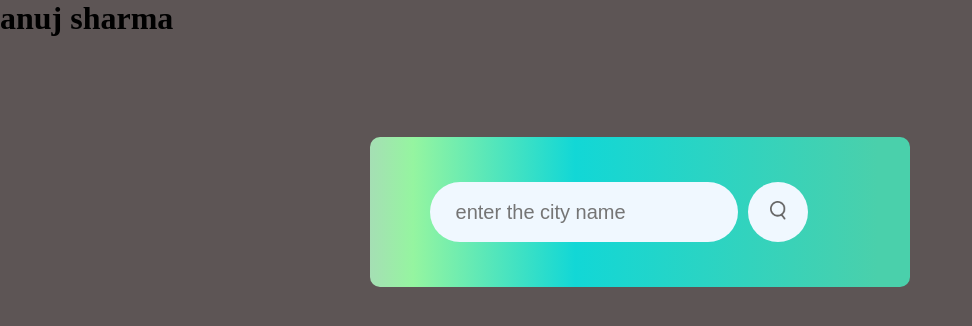
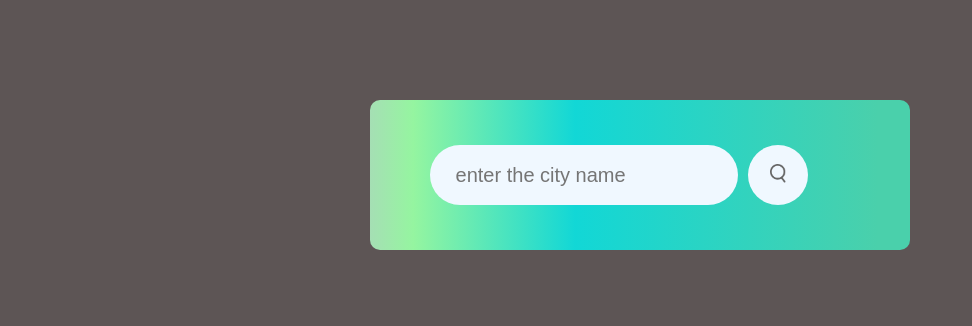
Before and after one commit to Anujsharma-web-git/wheather-app, a plain HTML site: page index.html in a window 1280 px wide. Shown: the whole page, without its empty margins (0-972 px from the left). Drawn offline with Linux system fonts and the light colour scheme.

Commit message:
intialize wheather app

```diff
--- a/index.html
+++ b/index.html
@@ -9,7 +9,7 @@
 </head>
 
 <body>
-  <h1>anuj sharma</h1>
+
   <div class="card">
     <div class="search">
       <input type="text" spellcheck="true" class="txt" placeholder=" enter the city name">
```
